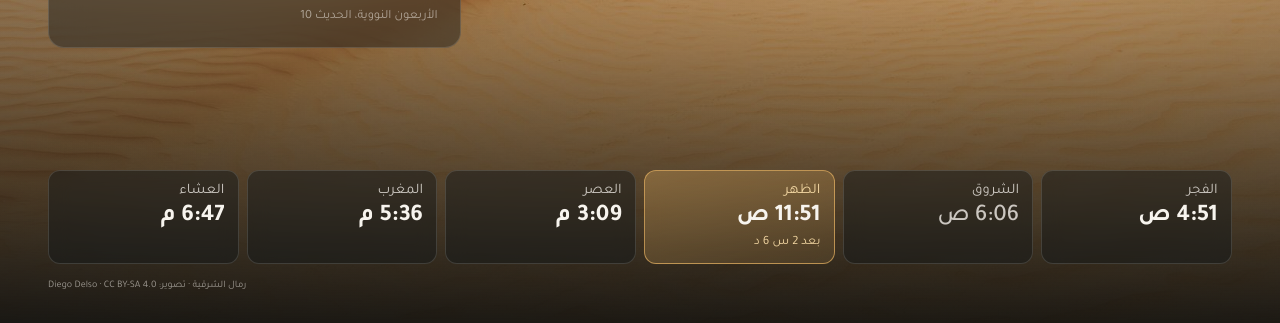
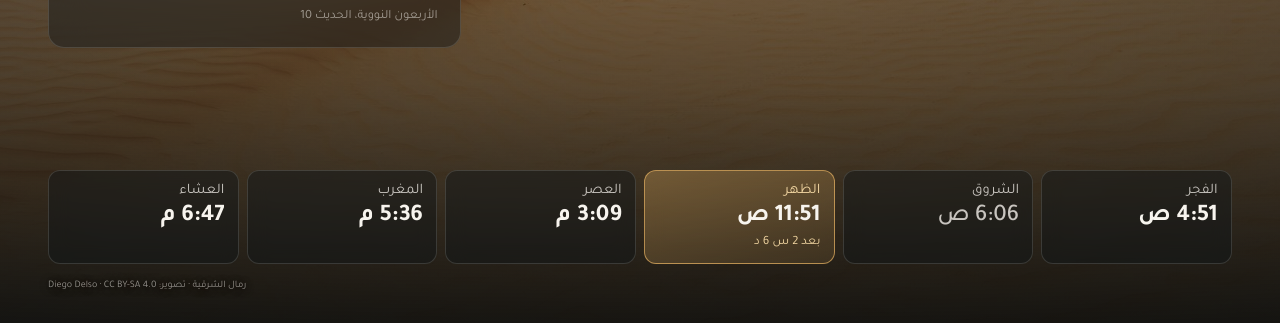
Before and after one commit to AQBassam/Luban, a plain HTML site: page dist/luban.html in a window 1280 px wide. Shown: the part 477-800 px from the top of the page. Drawn offline with Linux system fonts and the light colour scheme; no server answers.

Commit message:
Screen: text stays readable over bright photos; README screenshots
Co-Authored-By: Claude Opus 5.5 <noreply@anthropic.com>
Claude-Session: https://claude.ai/code/session_01KeeUZ3djfF1N2c4MgiXaSz

```diff
--- a/dist/luban.html
+++ b/dist/luban.html
@@ -47,8 +47,10 @@ body.ltr{direction:ltr}
   animation:drift 90s ease-in-out infinite alternate}
 #bg .ph.on{opacity:1}
 #bg .veil{background:
-  linear-gradient(to top, rgba(6,9,11,.88) 0%, rgba(6,9,11,.35) 34%, rgba(6,9,11,.10) 55%, rgba(6,9,11,.55) 100%),
-  radial-gradient(ellipse at 70% 45%, rgba(6,9,11,0) 0%, rgba(6,9,11,.35) 100%)}
+  linear-gradient(to top, rgba(6,9,11,.90) 0%, rgba(6,9,11,.58) 30%, rgba(6,9,11,.42) 58%, rgba(6,9,11,.62) 100%),
+  radial-gradient(ellipse at 50% 45%, rgba(6,9,11,.10) 0%, rgba(6,9,11,.40) 100%)}
+#place,#dates,#ampm,#credit,#match{text-shadow:0 .2rem 1.2rem rgba(0,0,0,.65),0 0 .4rem rgba(0,0,0,.5)}
+.crenel{filter:drop-shadow(0 .2rem .6rem rgba(0,0,0,.6))}
 @keyframes drift{from{transform:scale(1.04) translate(0,0)}to{transform:scale(1.10) translate(-1.2%,-.8%)}}
 body.night #bg .ph{filter:brightness(.55) saturate(.8)}
 body.night #stage{opacity:.72}
--- a/web/css/screen.css
+++ b/web/css/screen.css
@@ -39,8 +39,10 @@ body.ltr{direction:ltr}
   animation:drift 90s ease-in-out infinite alternate}
 #bg .ph.on{opacity:1}
 #bg .veil{background:
-  linear-gradient(to top, rgba(6,9,11,.88) 0%, rgba(6,9,11,.35) 34%, rgba(6,9,11,.10) 55%, rgba(6,9,11,.55) 100%),
-  radial-gradient(ellipse at 70% 45%, rgba(6,9,11,0) 0%, rgba(6,9,11,.35) 100%)}
+  linear-gradient(to top, rgba(6,9,11,.90) 0%, rgba(6,9,11,.58) 30%, rgba(6,9,11,.42) 58%, rgba(6,9,11,.62) 100%),
+  radial-gradient(ellipse at 50% 45%, rgba(6,9,11,.10) 0%, rgba(6,9,11,.40) 100%)}
+#place,#dates,#ampm,#credit,#match{text-shadow:0 .2rem 1.2rem rgba(0,0,0,.65),0 0 .4rem rgba(0,0,0,.5)}
+.crenel{filter:drop-shadow(0 .2rem .6rem rgba(0,0,0,.6))}
 @keyframes drift{from{transform:scale(1.04) translate(0,0)}to{transform:scale(1.10) translate(-1.2%,-.8%)}}
 body.night #bg .ph{filter:brightness(.55) saturate(.8)}
 body.night #stage{opacity:.72}
```
Also changed, not shown: dist/screen/index.html (+4 -2 lines), docs/brand/screen-ar.jpg (added), docs/brand/screen-en.jpg (added), 2 other files.
